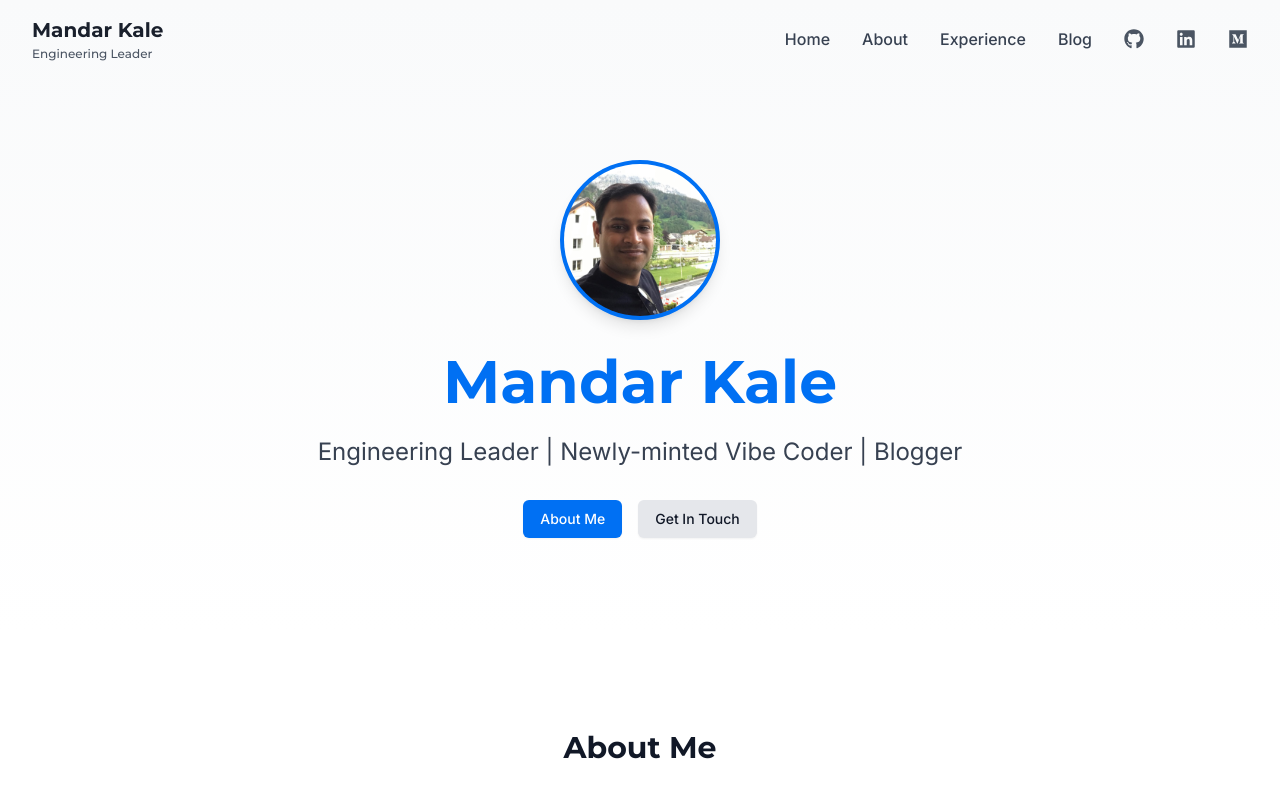
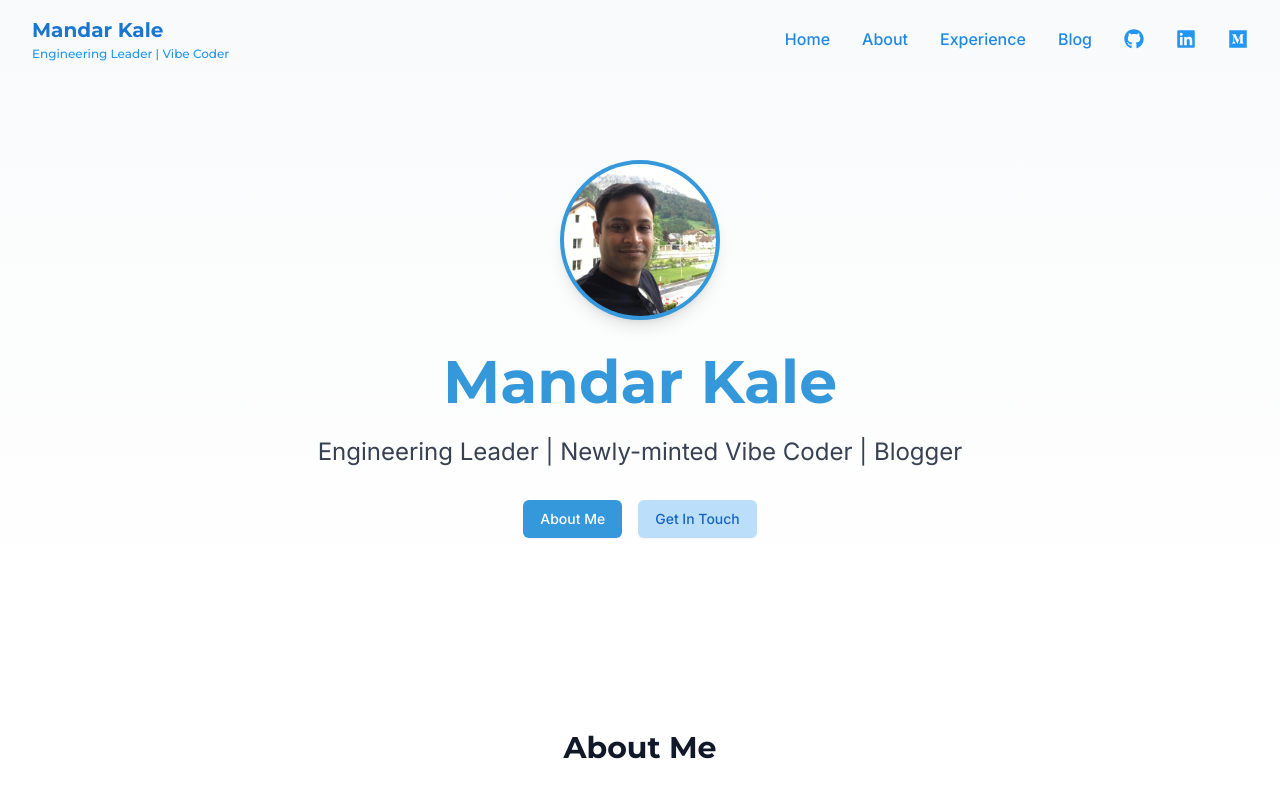
Before and after one commit to MandarKale/website-new, a Next.js app: page / in a window 1280 px wide. Shown: the top 800 px of the page. Built offline with nearby package versions, Linux system fonts and the light colour scheme.

Commit message:
Update website with lighter blue color theme

```diff
--- a/src/components/Footer.tsx
+++ b/src/components/Footer.tsx
@@ -7,13 +7,13 @@
   const currentYear = new Date().getFullYear();
 
   return (
-    <footer className="bg-primary text-white">
+    <footer className="bg-blue-700 text-white">
       <div className="container py-12">
         <div className="grid grid-cols-1 md:grid-cols-3 gap-8">
           {/* About */}
           <div>
             <h3 className="text-xl font-bold mb-4">Mandar Kale</h3>
-            <p className="text-gray-300 mb-4">
+            <p className="text-blue-100 mb-4">
               Engineering Leader at Intuit | Vibe Coder | Blogger
             </p>
             <div className="flex space-x-4">
@@ -38,17 +38,17 @@
           {/* Contact */}
           <div>
             <h3 className="text-xl font-bold mb-4">Contact</h3>
-            <p className="text-gray-300 mb-2">Have a question or want to connect?</p>
-            <a href="mailto:mandarakale@gmail.com" className="text-accent hover:text-accent/80 font-medium">
+            <p className="text-blue-100 mb-2">Have a question or want to connect?</p>
+            <a href="mailto:mandarakale@gmail.com" className="text-accent-light hover:text-white font-medium">
               mandarakale@gmail.com
             </a>
           </div>
         </div>
 
-        <div className="border-t border-gray-800 mt-12 pt-8 text-center text-gray-400">
+        <div className="border-t border-blue-600 mt-12 pt-8 text-center text-blue-200">
           <p className="mb-2">© {currentYear} Mandar Kale. All rights reserved.</p>
           <p className="text-sm flex items-center justify-center">
-            <FaCode className="mr-2 text-accent" /> This website was generated using only Vibe Coding
+            <FaCode className="mr-2 text-accent-light" /> This website was generated using only Vibe Coding
           </p>
         </div>
       </div>
@@ -61,7 +61,7 @@
     href={href}
     target="_blank"
     rel="noopener noreferrer"
-    className="text-gray-300 hover:text-accent transition-colors duration-200"
+    className="text-blue-200 hover:text-accent-light transition-colors duration-200"
     aria-label={label}
   >
     <span className="w-5 h-5">{icon}</span>
@@ -76,7 +76,7 @@
           href={href}
           target="_blank"
           rel="noopener noreferrer"
-          className="text-gray-300 hover:text-accent transition-colors duration-200"
+          className="text-blue-200 hover:text-accent-light transition-colors duration-200"
         >
           {label}
         </a>
@@ -88,7 +88,7 @@
     <li>
       <Link
         href={href}
-        className="text-gray-300 hover:text-accent transition-colors duration-200"
+        className="text-blue-200 hover:text-accent-light transition-colors duration-200"
       >
         {label}
       </Link>
--- a/src/components/Navbar.tsx
+++ b/src/components/Navbar.tsx
@@ -26,15 +26,15 @@
     <nav
       className={`fixed top-0 w-full z-50 transition-all duration-300 ${
         isScrolled
-          ? 'bg-white dark:bg-gray-900 shadow-md py-2'
+          ? 'bg-white dark:bg-blue-800 shadow-md py-2'
           : 'bg-transparent py-4'
       }`}
     >
       <div className="container mx-auto flex justify-between items-center">
         {/* Logo */}
-        <Link href="/" className="text-xl font-heading font-bold text-primary dark:text-white">
+        <Link href="/" className="text-xl font-heading font-bold text-blue-700 dark:text-white">
           Mandar Kale
-          <span className="block text-xs text-gray-600 dark:text-gray-400 font-normal mt-0.5">Engineering Leader</span>
+          <span className="block text-xs text-blue-500 dark:text-blue-200 font-normal mt-0.5">Engineering Leader | Vibe Coder</span>
         </Link>
 
         {/* Desktop Navigation */}
@@ -50,7 +50,7 @@
           aria-label="Toggle menu"
         >
           <svg
-            className="w-6 h-6 text-gray-700 dark:text-gray-200"
+            className="w-6 h-6 text-blue-700 dark:text-blue-200"
             fill="none"
             strokeLinecap="round"
             strokeLinejoin="round"
@@ -69,10 +69,10 @@
 
       {/* Mobile Navigation */}
       {isMobileMenuOpen && (
-        <div className="md:hidden bg-white dark:bg-gray-800 shadow-lg">
+        <div className="md:hidden bg-white dark:bg-blue-800 shadow-lg">
           <div className="px-4 py-5 space-y-5">
             <NavLinks mobile />
-            <div className="flex justify-center space-x-6 pt-4 border-t border-gray-200 dark:border-gray-700">
+            <div className="flex justify-center space-x-6 pt-4 border-t border-blue-100 dark:border-blue-700">
               <SocialLinks />
             </div>
           </div>
@@ -106,7 +106,7 @@
             href={link.href}
             target="_blank"
             rel="noopener noreferrer"
-            className={`text-gray-700 hover:text-accent dark:text-gray-200 dark:hover:text-accent font-medium ${
+            className={`text-blue-600 hover:text-accent dark:text-blue-200 dark:hover:text-accent-light font-medium ${
               mobile ? 'text-lg' : ''
             }`}
           >
@@ -116,7 +116,7 @@
           <Link
             key={link.href}
             href={link.href}
-            className={`text-gray-700 hover:text-accent dark:text-gray-200 dark:hover:text-accent font-medium ${
+            className={`text-blue-600 hover:text-accent dark:text-blue-200 dark:hover:text-accent-light font-medium ${
               mobile ? 'text-lg' : ''
             }`}
           >
@@ -143,7 +143,7 @@
           href={link.href}
           target="_blank"
           rel="noopener noreferrer"
-          className="text-gray-600 hover:text-accent dark:text-gray-300 dark:hover:text-accent"
+          className="text-blue-500 hover:text-accent dark:text-blue-300 dark:hover:text-accent-light"
           aria-label={link.label}
         >
           <link.icon className="w-5 h-5" />
--- a/src/styles/globals.css
+++ b/src/styles/globals.css
@@ -16,7 +16,7 @@
   }
 
   body {
-    @apply bg-gray-50 text-gray-900 dark:bg-gray-900 dark:text-gray-100 font-sans;
+    @apply bg-blue-50 text-gray-900 dark:bg-blue-900 dark:text-blue-50 font-sans;
   }
 
   h1, h2, h3, h4, h5, h6 {
@@ -44,11 +44,11 @@
   }
 
   .btn-primary {
-    @apply btn bg-accent hover:bg-accent/90 text-white focus:ring-accent transform hover:-translate-y-0.5;
+    @apply btn bg-accent hover:bg-accent-dark text-white focus:ring-accent transform hover:-translate-y-0.5;
   }
 
   .btn-secondary {
-    @apply btn bg-gray-200 hover:bg-gray-300 text-gray-900 focus:ring-gray-500 transform hover:-translate-y-0.5;
+    @apply btn bg-blue-100 hover:bg-blue-200 text-blue-800 focus:ring-blue-400 transform hover:-translate-y-0.5;
   }
 
   .section {
@@ -56,7 +56,7 @@
   }
 
   .card {
-    @apply bg-white dark:bg-gray-800 rounded-lg shadow-md overflow-hidden transition-all duration-300 hover:shadow-xl transform hover:-translate-y-1;
+    @apply bg-white dark:bg-blue-800 rounded-lg shadow-md overflow-hidden transition-all duration-300 hover:shadow-xl transform hover:-translate-y-1;
   }
 
   /* Improved section headers */
@@ -75,7 +75,7 @@
   }
 
   .blog-card-image {
-    @apply h-48 bg-gray-200 dark:bg-gray-700 relative overflow-hidden;
+    @apply h-48 bg-blue-100 dark:bg-blue-700 relative overflow-hidden;
   }
 
   .blog-card-content {
--- a/tailwind.config.js
+++ b/tailwind.config.js
@@ -8,11 +8,23 @@
   theme: {
     extend: {
       colors: {
-        primary: '#1a202c',
-        secondary: '#2d3748',
-        accent: '#0070f3',
-        'accent-dark': '#005dd1',
-        'accent-light': '#3291ff',
+        primary: '#2c3e50',
+        secondary: '#34495e',
+        accent: '#3498db',
+        'accent-dark': '#2980b9',
+        'accent-light': '#5dade2',
+        blue: {
+          50: '#e3f2fd',
+          100: '#bbdefb',
+          200: '#90caf9',
+          300: '#64b5f6',
+          400: '#42a5f5',
+          500: '#2196f3',
+          600: '#1e88e5',
+          700: '#1976d2',
+          800: '#1565c0',
+          900: '#0d47a1',
+        },
         gray: {
           50: '#f9fafb',
           100: '#f3f4f6',
```
